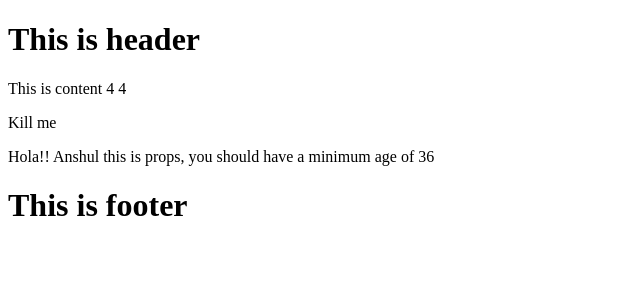
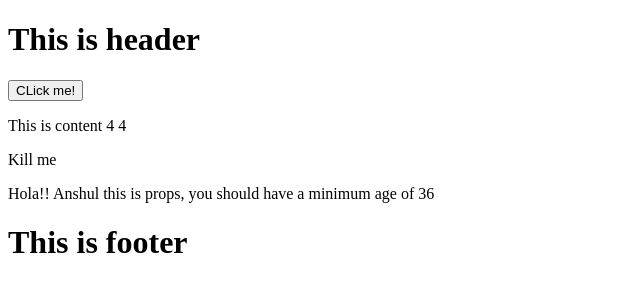
Before and after one commit to Sid99999/ReactJs-Tutorial, a React (Create React App) app: page / in a window 1280 px wide. Shown: the top 300 px of the page, without its empty margins (0-640 px from the left). Built offline with nearby package versions, Linux system fonts and the light colour scheme.

Commit message:
DOM events

```diff
--- a/src/components/App.jsx
+++ b/src/components/App.jsx
@@ -7,8 +7,13 @@ import Custom from "./Custom";//illustrate the proper use of props
 const amIabove18=true;
 const age=18;
 function App() {
+    function buttonClickfn(){
+        console.log("I am clicked");
+    }
+
     return <div>
         <Header/>
+        <button onClick={buttonClickfn}>CLick me!</button>
         <div className="content">
             <p>This is content {2+2} {2**2}</p>
             {amIabove18?<p>Kill me</p>:<p>Don't</p>}
```
